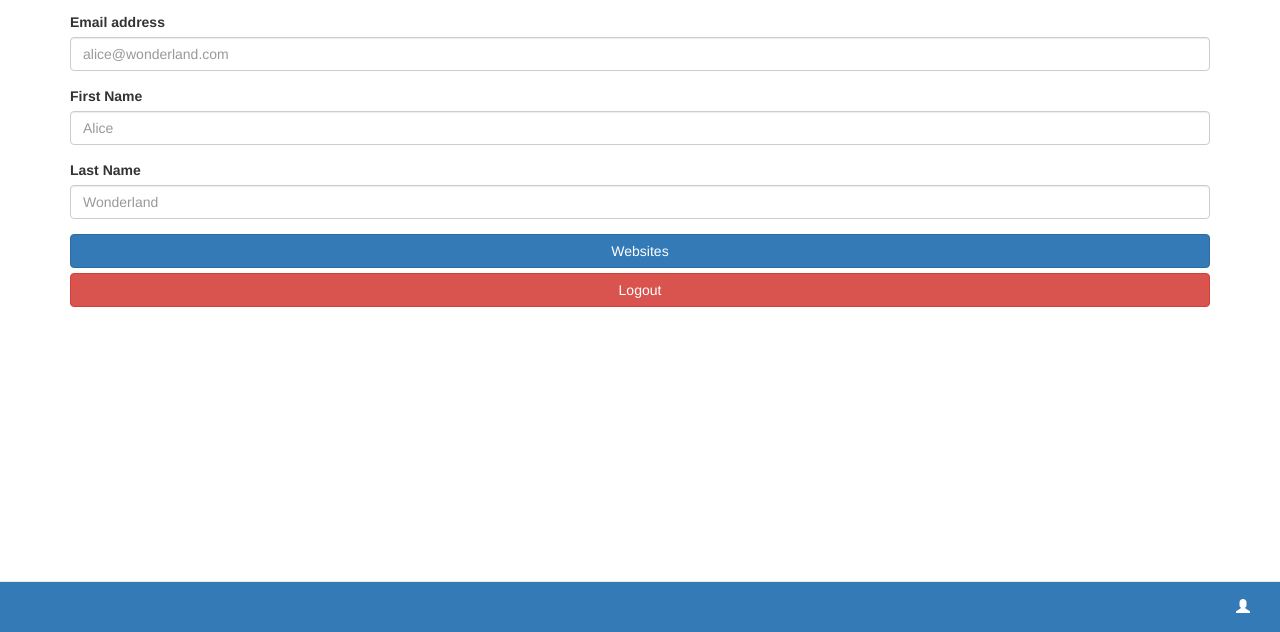
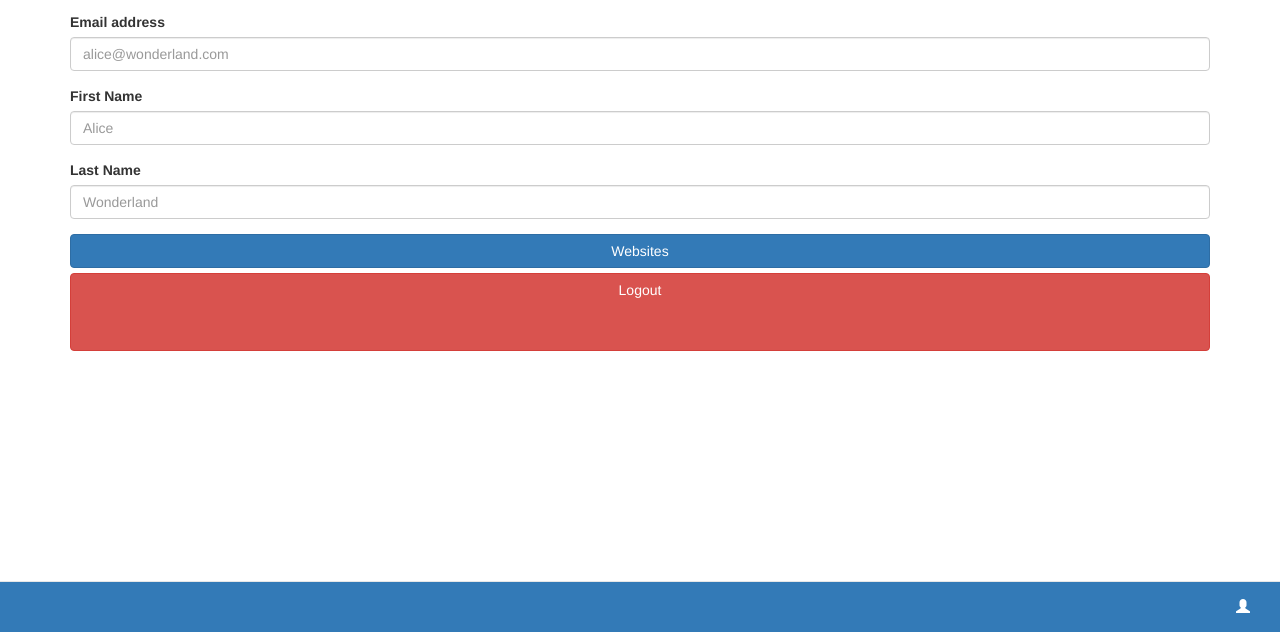
Before and after one commit to raghucse/venkatesh-raghavendra-webdev, a website: page neu/webdev/public/assignment/user/profile.html in a window 1280 px wide. Shown: the part 168-800 px from the top of the page. Drawn offline with nearby package versions, Linux system fonts and the light colour scheme.

Commit message:
Bottom padding added to web-site buttons

```diff
--- a/neu/webdev/public/assignment/user/profile.html
+++ b/neu/webdev/public/assignment/user/profile.html
@@ -47,7 +47,7 @@
 
         <a class="btn btn-primary btn-block"
            href="../website/website-list.html">Websites</a>
-        <a class="btn btn-danger  btn-block"
+        <a class="bottom-padding btn btn-danger  btn-block"
            href="login.html">Logout</a>
     </div>
 
```
